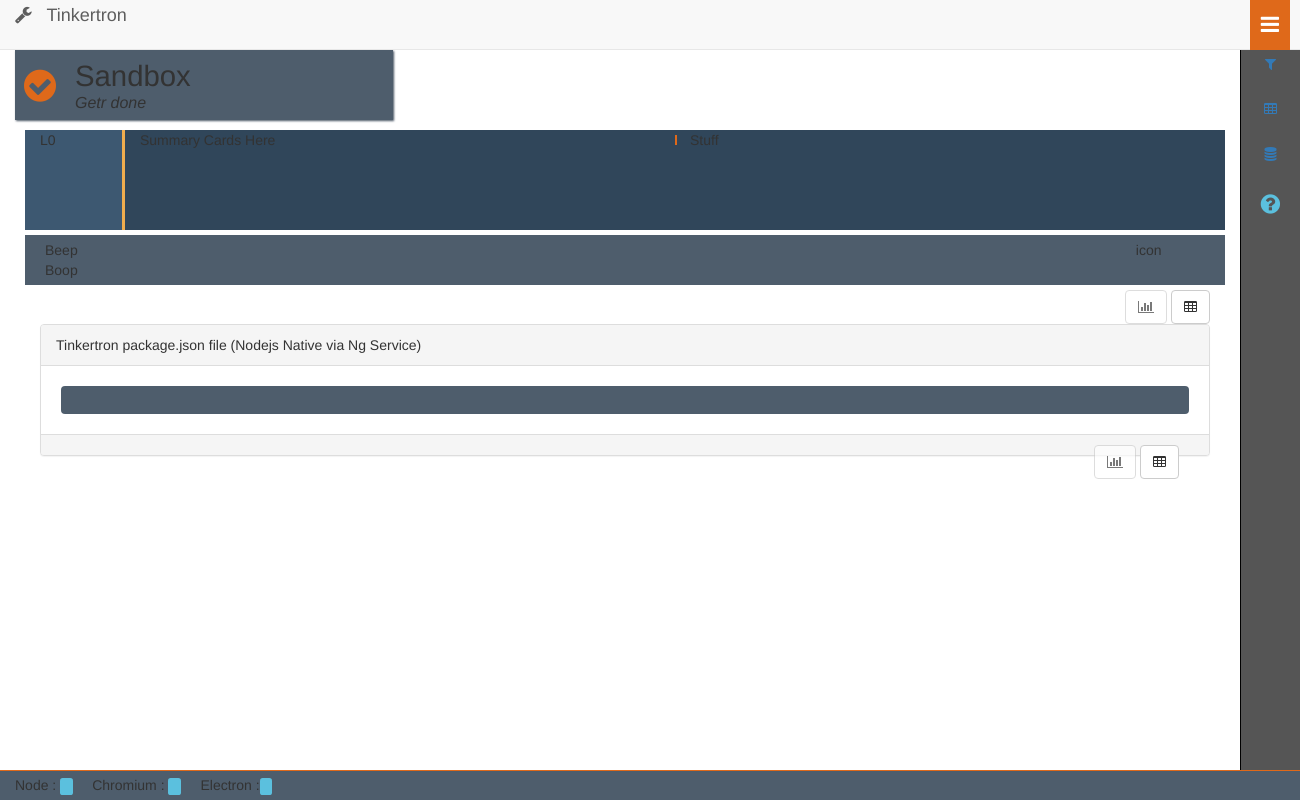
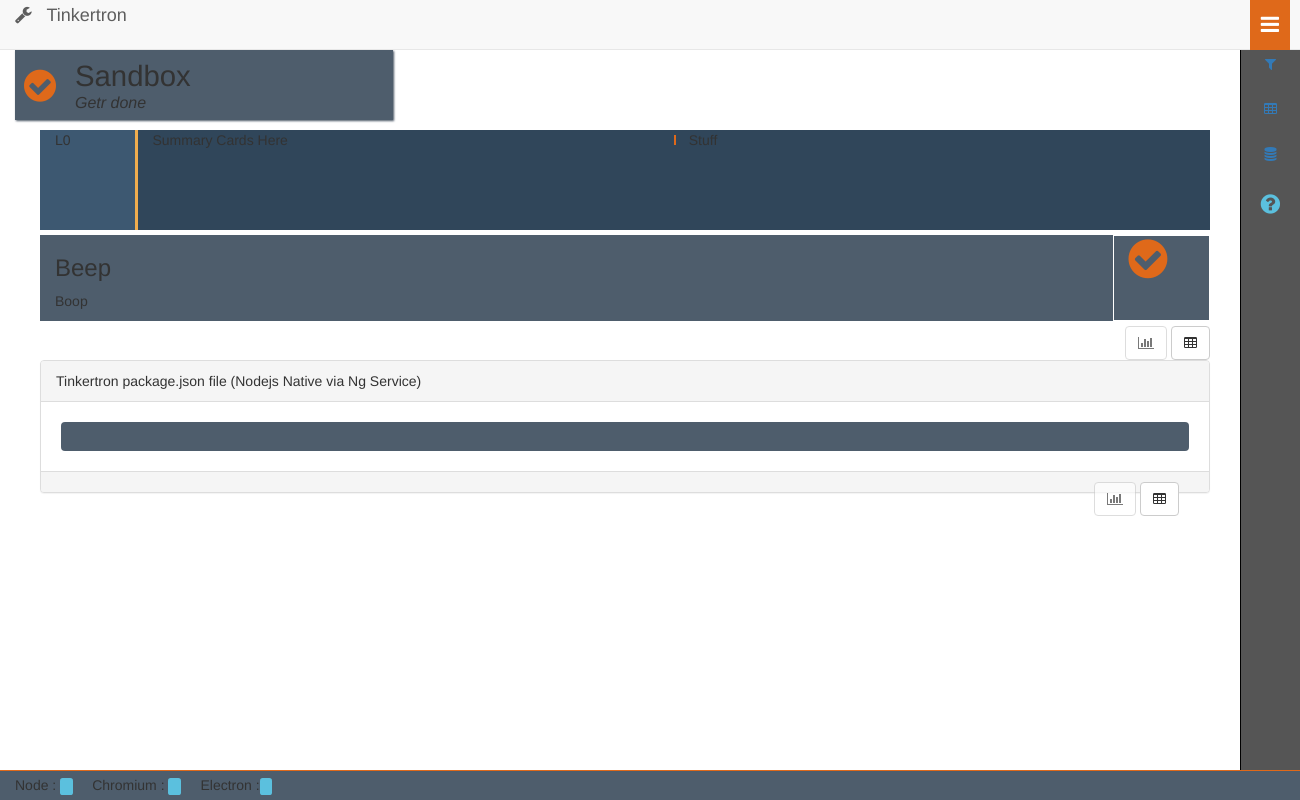
Before and after one commit to jderus/tinkertron, an Electron app: page src/index.html in a window 1300 px wide. Drawn offline with nearby package versions, Linux system fonts and the light colour scheme; some packages are replaced by stand-ins of ours; files that its build step writes are made by us from their sources; no server answers; a script that the page names is missing.

Commit message:
BS row equal for md.

```diff
--- a/src/dirtemplates/checkcard.template.html
+++ b/src/dirtemplates/checkcard.template.html
@@ -1,10 +1,18 @@
 <!-- check card proto -->
-<div class="row tt-checkcard">
-    <div class="col-lg-11">
-        <div>{{name}}</div>
-        <div>{{text}}</div>
-    </div>
-    <div class="col-lg-1">
-        {{icon}}
+<div class="container-fluid">
+    <div class="row equal tt-checkcard">
+        <div class="col-md-11">
+            <div id="stuff">
+                <h3> {{name}}</h3>
+                <p class="text">
+                    {{text}}
+                </p>
+            </div>
+        </div>
+        <div class="col-md-1 tt-checkcard-status">
+            <div class="otherstuff">
+            <i class="{{icon}}" style="font-size:34pt"></i>
+            </div>
+        </div>
     </div>
 </div>
--- a/src/mainview.html
+++ b/src/mainview.html
@@ -5,6 +5,8 @@
     </div>
 
     <!-- summary card proto -->
+    <div class="container-fluid">
+
         <div class="row">
             <div class="col-lg-1 tilehead">
             L0
@@ -20,8 +22,9 @@
                 </div>
             </div>
         </div>
+    </div>
 
-    <tt-checkcard></tt-checkcard>
+    <tt-checkcard icon="fa fa-check-circle brand-primary"></tt-checkcard>
 
     <div class="row">
         <div class="col-lg-2 pull-right" style="text-align:right;">
--- a/src/styles/_checkcard.scss
+++ b/src/styles/_checkcard.scss
@@ -6,5 +6,8 @@
 
     margin-top: 5px;
     margin-bottom: 5px;
-    padding: 5px;
+    padding: 0px;
 }
+.tt-checkcard-status {
+    border: 1px solid white;
+}
--- a/src/styles/app.scss
+++ b/src/styles/app.scss
@@ -10,6 +10,18 @@
 }
 
 body { padding-top: 50px; padding-bottom:50px;} //Navbar padding
+
+//Equal Row
+@media screen and (min-width: 768px) {
+  .equal, .equal > div[class*='col-'] {
+      display: -webkit-box;
+      display: -moz-box;
+      display: -ms-flexbox;
+      display: -webkit-flex;
+      display: flex;
+      flex:1 1 auto;
+  }
+}
 
 .left {
   position: relative;
```
Lines whose indentation alone changed are shown as unchanged.
